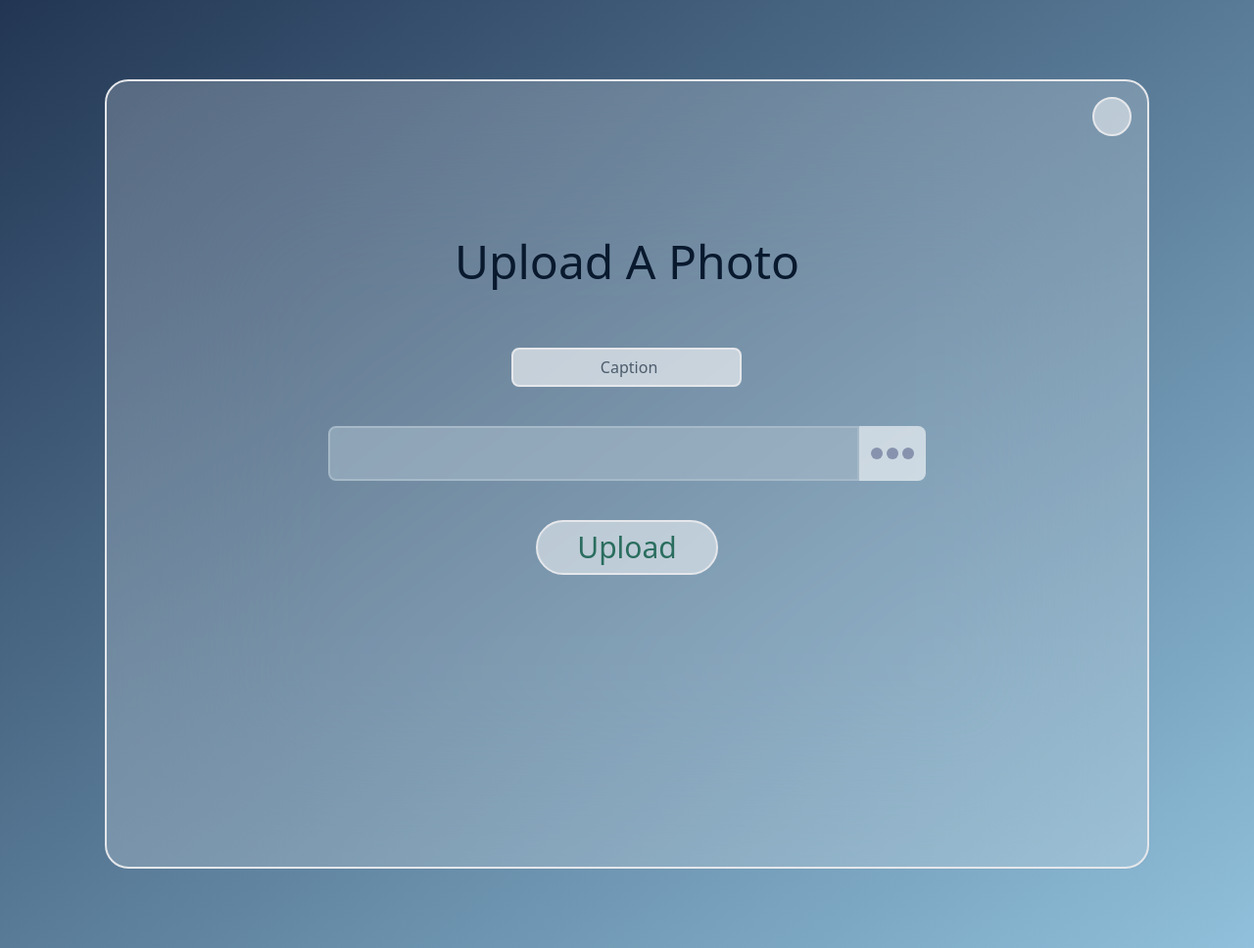
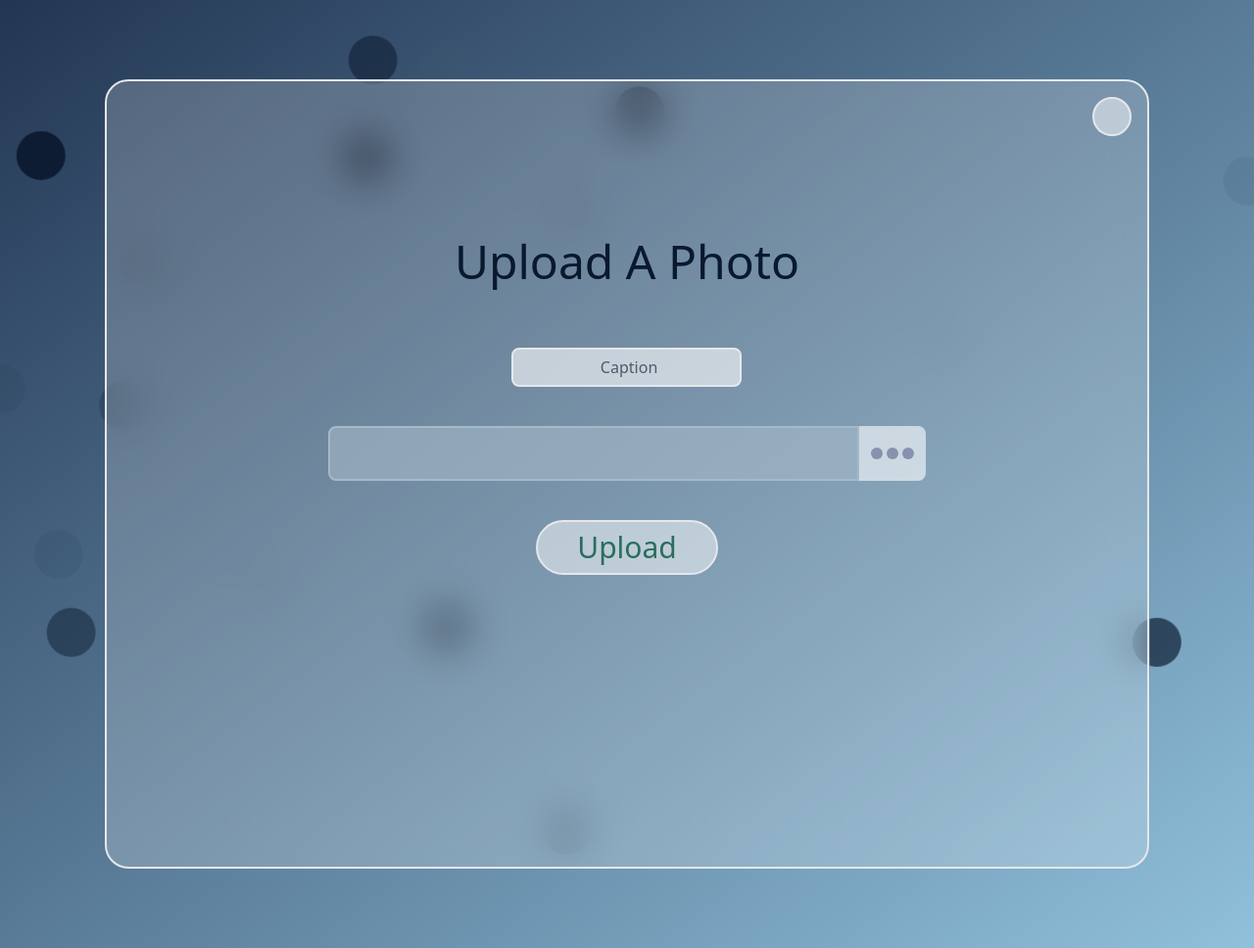
Before and after one commit to ianreve/flask-pinterest-gallery, a Flask app: page / in a window 1280 px wide. Shown: the whole page at 98% size. Run offline with Flask 2, Linux system fonts and the light colour scheme; some libraries are stand-ins or nearby versions.

Commit message:
added dots background and dynamic change for dark mode

```diff
--- /dev/null
+++ b/static/css/style.css
@@ -0,0 +1,275 @@
+/* ==================BG DOts=============================================== */
+.bg {
+    position: absolute;
+    top: 0;
+    left: 0;
+    right: 0;
+    bottom: 0;
+    overflow: hidden;
+
+    z-index: -10;
+    position: fixed;
+    width: 100vw;
+  }
+  .bg .dotWrapper {
+    position: absolute;
+  }
+  .bg .dotWrapper-1 {
+    top: 7%;
+    left: 31%;
+    animation: flying 45s ease-in-out -1.2s infinite alternate;
+
+  }
+  .bg .dotWrapper-2 {
+    top: 14%;
+    left: 2%;
+    animation: flying 43s ease-in-out -3.3s infinite alternate;
+  }
+  .bg .dotWrapper-3 {
+    top: 66%;
+    left: 35%;
+    animation: flying 24s ease-in-out -6.5s infinite alternate;
+  }
+  .bg .dotWrapper-4 {
+    top: 100%;
+    left: 69%;
+    animation: flying 55s ease-in-out -9s infinite alternate;
+  }
+  .bg .dotWrapper-5 {
+    top: 6%;
+    left: 35%;
+    animation: flying 52s ease-in-out -0.8s infinite alternate;
+  }
+  .bg .dotWrapper-6 {
+    top: 66%;
+    left: 91%;
+    animation: flying 45s ease-in-out -0.7s infinite alternate;
+  }
+  .bg .dotWrapper-7 {
+    top: 66%;
+    left: 9%;
+    animation: flying 42s ease-in-out -0.5s infinite alternate;
+  }
+  .bg .dotWrapper-8 {
+    top: 8%;
+    left: 48%;
+    animation: flying 50s ease-in-out -0.3s infinite alternate;
+  }
+  .bg .dotWrapper-9 {
+    top: 25%;
+    left: 13%;
+    animation: flying 36s ease-in-out -5.1s infinite alternate;
+  }
+  .bg .dotWrapper-10 {
+    top: 4%;
+    left: 27%;
+    animation: flying 36s ease-in-out -2.6s infinite alternate;
+  }
+  .bg .dotWrapper-11 {
+    top: 23%;
+    left: 48%;
+    animation: flying 61s ease-in-out -2.9s infinite alternate;
+  }
+  .bg .dotWrapper-12 {
+    top: 65%;
+    left: 22%;
+    animation: flying 67s ease-in-out -9.2s infinite alternate;
+  }
+  .bg .dotWrapper-13 {
+    top: 18%;
+    left: 97%;
+    animation: flying 22s ease-in-out -2.5s infinite alternate;
+  }
+  .bg .dotWrapper-14 {
+    top: 39%;
+    left: 78%;
+    animation: flying 57s ease-in-out -2s infinite alternate;
+  }
+  .bg .dotWrapper-15 {
+    top: 40%;
+    left: 7%;
+    animation: flying 41s ease-in-out -6.4s infinite alternate;
+  }
+  .bg .dotWrapper-16 {
+    top: 11%;
+    left: 97%;
+    animation: flying 62s ease-in-out -6.4s infinite alternate;
+  }
+  .bg .dotWrapper-17 {
+    top: 59%;
+    left: 8%;
+    animation: flying 60s ease-in-out -4.4s infinite alternate;
+  }
+  .bg .dotWrapper-18 {
+    top: 35%;
+    left: 2%;
+    animation: flying 52s ease-in-out -7.9s infinite alternate;
+  }
+  .bg .dotWrapper-19 {
+    top: 83%;
+    left: 47%;
+    animation: flying 52s ease-in-out -7.6s infinite alternate;
+  }
+  .bg .dotWrapper-20 {
+    top: 12%;
+    left: 25%;
+    animation: flying 25s ease-in-out -2s infinite alternate;
+  }
+  .dot {
+    width: 50px;
+    height:50px;
+    background: #286d5d;
+    border-radius: 50%;
+  }
+  .dot2 {
+    width: 50px;
+    height:50px;
+    background: #0A192F;
+    border-radius: 50%;
+  }
+  .bg .dot-1 {
+    transform-origin: -4px 9px;
+    animation: rotating 12s ease-in-out -1s infinite;
+  }
+  .bg .dot-2 {
+    transform-origin: -5px -8px;
+    animation: rotating 17s ease-in-out -6.8s infinite;
+  }
+  .bg .dot-3 {
+    transform-origin: -6px -4px;
+    animation: rotating 15s ease-in-out -6.3s infinite;
+  }
+  .bg .dot-4 {
+    transform-origin: 13px -5px;
+    animation: rotating 14s ease-in-out -4.8s infinite;
+  }
+  .bg .dot-5 {
+    transform-origin: 12px 0px;
+    animation: rotating 26s ease-in-out -6.9s infinite;
+  }
+  .bg .dot-6 {
+    transform-origin: 13px 7px;
+    animation: rotating 15s ease-in-out -3.2s infinite;
+  }
+  .bg .dot-7 {
+    transform-origin: 15px -11px;
+    animation: rotating 25s ease-in-out -2.8s infinite;
+  }
+  .bg .dot-8 {
+    transform-origin: 12px 6px;
+    animation: rotating 24s ease-in-out -9.8s infinite;
+  }
+  .bg .dot-9 {
+    transform-origin: 6px -13px;
+    animation: rotating 21s ease-in-out -2.3s infinite;
+  }
+  .bg .dot-10 {
+    transform-origin: -11px -9px;
+    animation: rotating 20s ease-in-out -3.6s infinite;
+  }
+  .bg .dot-11 {
+    transform-origin: 13px -12px;
+    animation: rotating 21s ease-in-out -2.5s infinite;
+  }
+  .bg .dot-12 {
+    transform-origin: 7px -12px;
+    animation: rotating 22s ease-in-out -5.4s infinite;
+  }
+  .bg .dot-13 {
+    transform-origin: 6px 13px;
+    animation: rotating 18s ease-in-out -1.5s infinite;
+  }
+  .bg .dot-14 {
+    transform-origin: -10px -12px;
+    animation: rotating 19s ease-in-out -3.6s infinite;
+  }
+  .bg .dot-15 {
+    transform-origin: 11px -2px;
+    animation: rotating 21s ease-in-out -5.7s infinite;
+  }
+  .bg .dot-16 {
+    transform-origin: 9px 7px;
+    animation: rotating 14s ease-in-out -0.5s infinite;
+  }
+  .bg .dot-17 {
+    transform-origin: 11px -2px;
+    animation: rotating 23s ease-in-out -3.7s infinite;
+  }
+  .bg .dot-18 {
+    transform-origin: 0px 6px;
+    animation: rotating 28s ease-in-out -6s infinite;
+  }
+  .bg .dot-19 {
+    transform-origin: 7px -5px;
+    animation: rotating 25s ease-in-out -3.7s infinite;
+  }
+  .bg .dot-20 {
+    transform-origin: 7px 13px;
+    animation: rotating 14s ease-in-out -4s infinite;
+  }
+
+  @keyframes rotating {
+    0% {
+      opacity: 0;
+      transform: rotate(0deg);
+   }
+    25%, 75% {
+      opacity: 1;
+   }
+    50% {
+      opacity: 0;
+   }
+    100% {
+      opacity: 0;
+      transform: rotate(360deg);
+   }
+  }
+  @keyframes flying {
+    0% {
+      transform: translate(0, 0);
+   }
+    10% {
+      transform: translate(20px, 50px);
+   }
+    20% {
+      transform: translate(-30px, 10px);
+   }
+    30% {
+      transform: translate(10px, 60px);
+   }
+    40% {
+      transform: translate(50px, 0px);
+   }
+    50% {
+      transform: translate(-10px, -40px);
+   }
+    60% {
+      transform: translate(-40px, 20px);
+   }
+    70% {
+      transform: translate(30px, -30px);
+   }
+    80% {
+      transform: translate(0px, -60px);
+   }
+    90% {
+      transform: translate(40px, 10px);
+   }
+    100% {
+      transform: translate(0, 0);
+   }
+  }
+
+  /* --------------------------------
+  Custom Scrollbar
+  -------------------------------- */
+  ::-webkit-scrollbar{
+    width: 5px;
+
+  }
+  .bar::-webkit-scrollbar-track{
+    background-color: transparent ;
+  }
+  ::-webkit-scrollbar-thumb{
+   background-color: #286D5D ;
+  }
--- a/static/js/script.js
+++ b/static/js/script.js
@@ -2,3 +2,25 @@ function CopyMe(oFileInput, sTargetID) {
     var arrTemp = oFileInput.value.split('\\');
     document.getElementById(sTargetID).value = arrTemp[arrTemp.length - 1];
 }
+// ---------------------------------------------------------------------------------------------------------
+const dot = document.querySelectorAll(".dot")
+if (localStorage.theme === 'dark' || (!('theme' in localStorage) && window.matchMedia('(prefers-color-scheme: dark)').matches)) {
+    document.documentElement.classList.add('dark')
+    dot.forEach(Element => {
+        Element.style.background = "#286d5d"
+      })
+  } else {
+    document.documentElement.classList.remove('dark')
+    dot.forEach(Element => {
+        Element.style.background = "#0A192F"
+      })
+  }
+
+  // Whenever the user explicitly chooses light mode
+  localStorage.theme = 'light'
+
+  // Whenever the user explicitly chooses dark mode
+  localStorage.theme = 'dark'
+
+  // Whenever the user explicitly chooses to respect the OS preference
+  localStorage.removeItem('theme')
--- a/templates/index.html
+++ b/templates/index.html
@@ -5,6 +5,18 @@
     <meta charset="UTF-8">
     <meta name="viewport" content="width=device-width, initial-scale=1.0">
     <script src="https://cdn.tailwindcss.com"></script>
+    <script>
+        tailwind.config = {
+        darkMode: "class",
+          theme: {
+            extend: {
+              colors: {
+                clifford: '#da373d',
+              }
+            }
+          }
+        }
+      </script>
     <style type="text/tailwindcss">
         @layer utilities {
 
@@ -13,6 +25,7 @@
                     }
         }
     </style>
+    <link rel="stylesheet" href="/static/css/style.css">
 
 
     <link rel="preconnect" href="https://fonts.googleapis.com">
@@ -28,7 +41,7 @@
 
     <!-- container -->
     <div class="flex flex-col  gap-16 items-center container   w-10/12 h-5/6  bg-white bg-opacity-20  dark:bg-black dark:bg-opacity-20 bg-blur rounded-3xl border-2 dark:border-black  dark:border-opacity-10  overflow-auto"
-        style="backdrop-filter: blur(100px);">
+    style="backdrop-filter: blur(20px);">
 
 
 
@@ -68,7 +81,7 @@
                 <input id="file-upload" type="file" onchange="CopyMe(this, 'txtFileName');" />
 
             </div>
-            <button class="px-10 py-2 bg-white bg-opacity-50 dark:bg-black dark:bg-opacity-50 dark:hover:bg-slate-700 cursor-pointer bg-blur rounded-full border-2 dark:border-black  dark:border-opacity-10 text-center text-3xl text-[#2A6D5E] dark:text-[#69FFDB] hover:bg-slate-100" type="submit" value="Add Songs">Upload</button>
+            <button class="px-10 py-2 bg-white bg-opacity-50 dark:bg-black dark:bg-opacity-50 dark:hover:bg-slate-700 cursor-pointer bg-blur rounded-full border-2 dark:border-black  dark:border-opacity-10 text-center text-3xl text-[#2A6D5E] dark:text-[#69FFDB] hover:bg-slate-100" type="submit" value="Upload">Upload</button>
 
         </form>
 
@@ -85,7 +98,72 @@
 
     </div>
     </div>
+    <!-- Dost Background ================================================= -->
+    <section>
+        <div class="bg ">
+            <div class="dotWrapper dotWrapper-1">
+                <div class="dot dot-1"></div>
+            </div>
+            <div class="dotWrapper dotWrapper-2">
+                <div class="dot dot-2"></div>
+            </div>
+            <div class="dotWrapper dotWrapper-3">
+                <div class="dot dot-3"></div>
+            </div>
+            <div class="dotWrapper dotWrapper-4">
+                <div class="dot dot-4"></div>
+            </div>
+            <div class="dotWrapper dotWrapper-5">
+                <div class="dot dot-5"></div>
+            </div>
+            <div class="dotWrapper dotWrapper-6">
+                <div class="dot dot-6"></div>
+            </div>
+            <div class="dotWrapper dotWrapper-7">
+                <div class="dot dot-7"></div>
+            </div>
+            <div class="dotWrapper dotWrapper-8">
+                <div class="dot dot-8"></div>
+            </div>
+            <div class="dotWrapper dotWrapper-9">
+                <div class="dot dot-9"></div>
+            </div>
+            <div class="dotWrapper dotWrapper-10">
+                <div class="dot dot-10"></div>
+            </div>
+            <div class="dotWrapper dotWrapper-11">
+                <div class="dot dot-11"></div>
+            </div>
+            <div class="dotWrapper dotWrapper-12">
+                <div class="dot dot-12"></div>
+            </div>
+            <div class="dotWrapper dotWrapper-13">
+                <div class="dot dot-13"></div>
+            </div>
+            <div class="dotWrapper dotWrapper-14">
+                <div class="dot dot-14"></div>
+            </div>
+            <div class="dotWrapper dotWrapper-15">
+                <div class="dot dot-15"></div>
+            </div>
+            <div class="dotWrapper dotWrapper-16">
+                <div class="dot dot-16"></div>
+            </div>
+            <div class="dotWrapper dotWrapper-17">
+                <div class="dot dot-17"></div>
+            </div>
+            <div class="dotWrapper dotWrapper-18">
+                <div class="dot dot-18"></div>
+            </div>
+            <div class="dotWrapper dotWrapper-19">
+                <div class="dot dot-19"></div>
+            </div>
+            <div class="dotWrapper dotWrapper-20">
+                <div class="dot dot-20"></div>
+            </div>
 
+        </div>
+    </section>
     <script src="/static/js/script.js"></script>
 </body>
 
```
